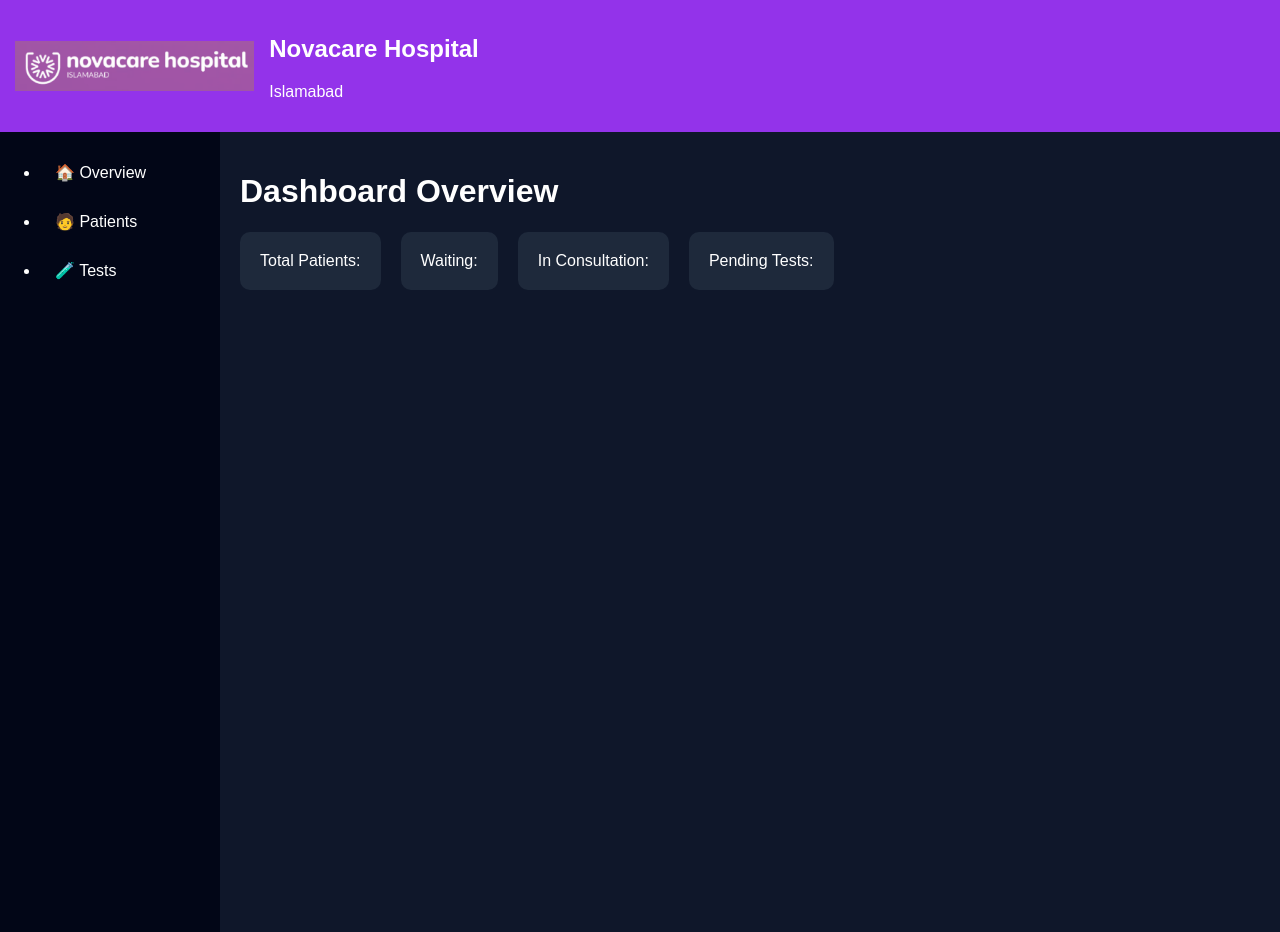
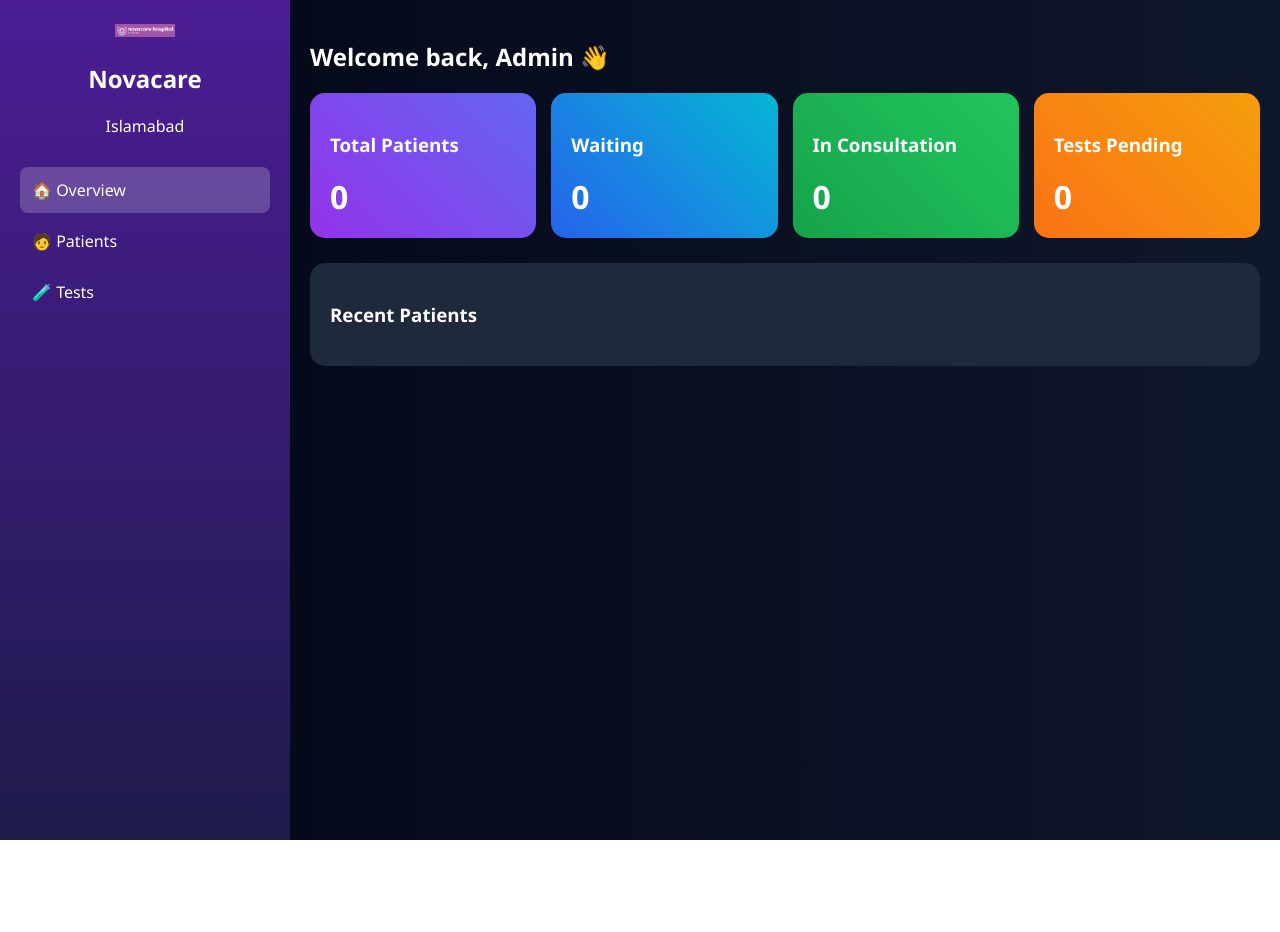
Before and after one commit to abrarhussainmnkdigital/hospital-dashboard, a website: page dashboard/index.html in a window 1280 px wide. After the commit the page ends 840 px from the top, so only its background shows below. Drawn offline with Linux system fonts and the light colour scheme; no server answers.

Commit message:
premium patient dashboard UI

```diff
--- a/dashboard/index.html
+++ b/dashboard/index.html
@@ -6,21 +6,18 @@
 </head>
 <body>
 
-<!-- HEADER -->
-<div class="header">
-  <img src="logo.png" class="logo">
-  <div>
-    <h2>Novacare Hospital</h2>
-    <p>Islamabad</p>
-  </div>
-</div>
-
-<div class="container">
+<div class="layout">
 
   <!-- SIDEBAR -->
   <div class="sidebar">
+    <div class="logoBox">
+      <img src="logo.png">
+      <h2>Novacare</h2>
+      <span>Islamabad</span>
+    </div>
+
     <ul>
-      <li onclick="showSection('overview')">🏠 Overview</li>
+      <li onclick="showSection('overview')" class="active">🏠 Overview</li>
       <li onclick="showSection('patients')">🧑 Patients</li>
       <li onclick="showSection('tests')">🧪 Tests</li>
     </ul>
@@ -29,32 +26,57 @@
   <!-- MAIN -->
   <div class="main">
 
+    <!-- TOP BAR -->
+    <div class="topbar">
+      <h2>Welcome back, Admin 👋</h2>
+    </div>
+
     <!-- OVERVIEW -->
     <div id="overview" class="section">
-      <h1>Dashboard Overview</h1>
 
-      <div class="stats">
-        <div class="stat">Total Patients: <span id="total"></span></div>
-        <div class="stat">Waiting: <span id="waiting"></span></div>
-        <div class="stat">In Consultation: <span id="consult"></span></div>
-        <div class="stat">Pending Tests: <span id="tests"></span></div>
+      <div class="cards">
+        <div class="card purple">
+          <h3>Total Patients</h3>
+          <h1 id="total">0</h1>
+        </div>
+
+        <div class="card blue">
+          <h3>Waiting</h3>
+          <h1 id="waiting">0</h1>
+        </div>
+
+        <div class="card green">
+          <h3>In Consultation</h3>
+          <h1 id="consult">0</h1>
+        </div>
+
+        <div class="card orange">
+          <h3>Tests Pending</h3>
+          <h1 id="tests">0</h1>
+        </div>
       </div>
+
+      <!-- TABLE -->
+      <div class="panel">
+        <h3>Recent Patients</h3>
+        <div id="recentPatients"></div>
+      </div>
+
     </div>
 
     <!-- PATIENTS -->
     <div id="patients" class="section hidden">
-      <h1>Patients</h1>
+      <h2>All Patients</h2>
       <div id="patientCards" class="cards"></div>
     </div>
 
     <!-- TESTS -->
     <div id="tests" class="section hidden">
-      <h1>Tests Overview</h1>
+      <h2>Pending Tests</h2>
       <div id="testData"></div>
     </div>
 
   </div>
-
 </div>
 
 <script src="script.js"></script>
--- a/dashboard/script.js
+++ b/dashboard/script.js
@@ -1,6 +1,9 @@
-function showSection(section) {
+function showSection(id) {
   document.querySelectorAll(".section").forEach(s => s.classList.add("hidden"));
-  document.getElementById(section).classList.remove("hidden");
+  document.getElementById(id).classList.remove("hidden");
+
+  document.querySelectorAll(".sidebar li").forEach(li => li.classList.remove("active"));
+  event.target.classList.add("active");
 }
 
 function loadData() {
@@ -10,8 +13,11 @@ function loadData() {
 
       let total = 0, waiting = 0, consult = 0, tests = 0;
 
-      const patientContainer = document.getElementById("patientCards");
-      patientContainer.innerHTML = "";
+      const recent = document.getElementById("recentPatients");
+      const cards = document.getElementById("patientCards");
+
+      recent.innerHTML = "";
+      cards.innerHTML = "";
 
       data.doctors.forEach(doc => {
         doc.patients.forEach(p => {
@@ -23,18 +29,23 @@ function loadData() {
 
           tests += p.tests_pending.length;
 
-          const div = document.createElement("div");
-          div.className = "card";
+          /* RECENT LIST */
+          const row = document.createElement("div");
+          row.innerHTML = `
+            <p><b>${p.name}</b> - ${p.status} (${doc.name})</p>
+          `;
+          recent.appendChild(row);
 
-          div.innerHTML = `
+          /* CARDS */
+          const card = document.createElement("div");
+          card.className = "card";
+          card.innerHTML = `
             <h3>${p.name}</h3>
             <p>Status: ${p.status}</p>
             <p>Doctor: ${doc.name}</p>
             <p>Room: ${doc.room}</p>
-            <p>Pending Tests: ${p.tests_pending.join(", ")}</p>
           `;
-
-          patientContainer.appendChild(div);
+          cards.appendChild(card);
         });
       });
 
@@ -42,6 +53,7 @@ function loadData() {
       document.getElementById("waiting").innerText = waiting;
       document.getElementById("consult").innerText = consult;
       document.getElementById("tests").innerText = tests;
+
     });
 }
 
--- a/dashboard/style.css
+++ b/dashboard/style.css
@@ -1,74 +1,91 @@
 body {
   margin: 0;
-  font-family: Arial;
-  background: #0f172a;
+  font-family: 'Segoe UI';
+  background: linear-gradient(to right, #020617, #0f172a);
   color: white;
 }
 
-/* HEADER */
-.header {
-  display: flex;
-  align-items: center;
-  gap: 15px;
-  background: #9333ea;
-  padding: 15px;
-}
-
-.logo {
-  height: 50px;
-}
-
 /* LAYOUT */
-.container {
+.layout {
   display: flex;
 }
 
+/* SIDEBAR */
 .sidebar {
-  width: 220px;
-  background: #020617;
+  width: 250px;
+  background: linear-gradient(#4c1d95, #1e1b4b);
   height: 100vh;
+  padding: 20px;
+}
+
+.logoBox {
+  text-align: center;
+  margin-bottom: 30px;
+}
+
+.logoBox img {
+  width: 60px;
+}
+
+.sidebar ul {
+  list-style: none;
+  padding: 0;
 }
 
 .sidebar li {
-  padding: 15px;
+  padding: 12px;
+  margin: 5px 0;
   cursor: pointer;
+  border-radius: 8px;
 }
 
-.sidebar li:hover {
-  background: #1e293b;
+.sidebar li:hover,
+.sidebar .active {
+  background: rgba(255,255,255,0.2);
 }
 
+/* MAIN */
 .main {
   flex: 1;
   padding: 20px;
 }
 
-/* SECTIONS */
-.hidden {
-  display: none;
-}
-
-/* STATS */
-.stats {
-  display: flex;
-  gap: 20px;
-}
-
-.stat {
-  background: #1e293b;
-  padding: 20px;
-  border-radius: 10px;
+/* TOPBAR */
+.topbar {
+  margin-bottom: 20px;
 }
 
 /* CARDS */
 .cards {
   display: grid;
-  grid-template-columns: repeat(auto-fill, minmax(250px,1fr));
-  gap: 20px;
+  grid-template-columns: repeat(4, 1fr);
+  gap: 15px;
 }
 
 .card {
+  padding: 20px;
+  border-radius: 15px;
+}
+
+.purple { background: linear-gradient(45deg, #9333ea, #6366f1); }
+.blue { background: linear-gradient(45deg, #2563eb, #06b6d4); }
+.green { background: linear-gradient(45deg, #16a34a, #22c55e); }
+.orange { background: linear-gradient(45deg, #f97316, #f59e0b); }
+
+/* PANEL */
+.panel {
+  margin-top: 25px;
   background: #1e293b;
-  padding: 15px;
-  border-radius: 10px;
+  padding: 20px;
+  border-radius: 15px;
 }
+
+/* PATIENT CARD */
+.card h1 {
+  margin: 10px 0 0;
+}
+
+/* HIDDEN */
+.hidden {
+  display: none;
+}
```
